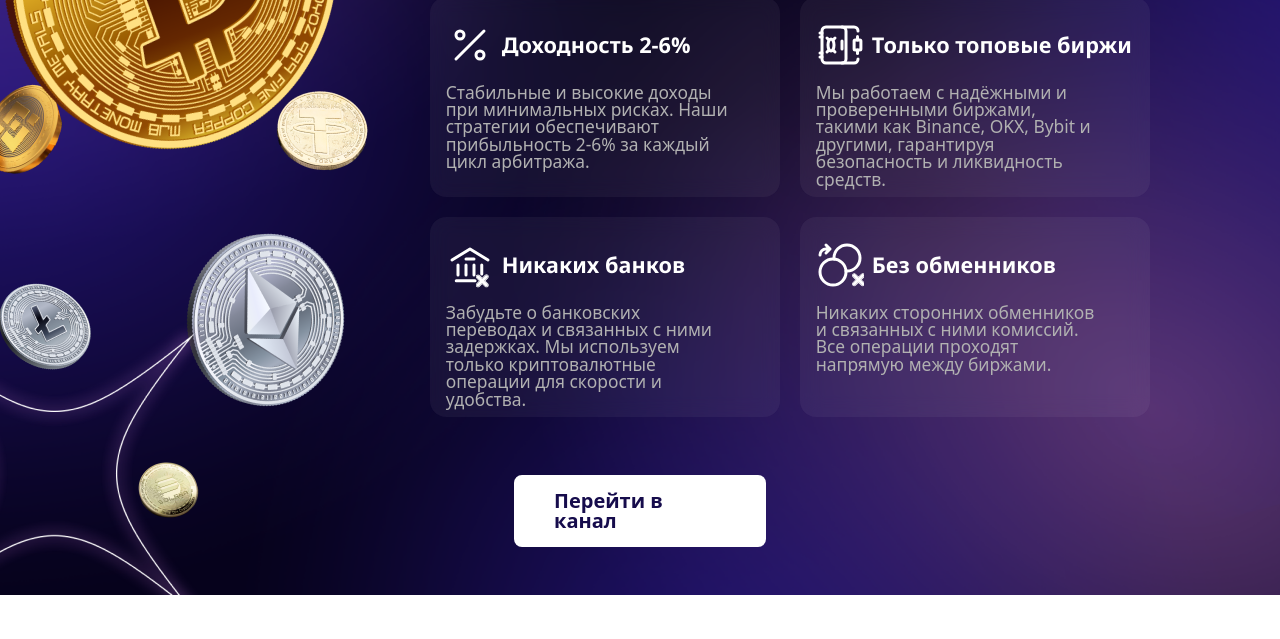
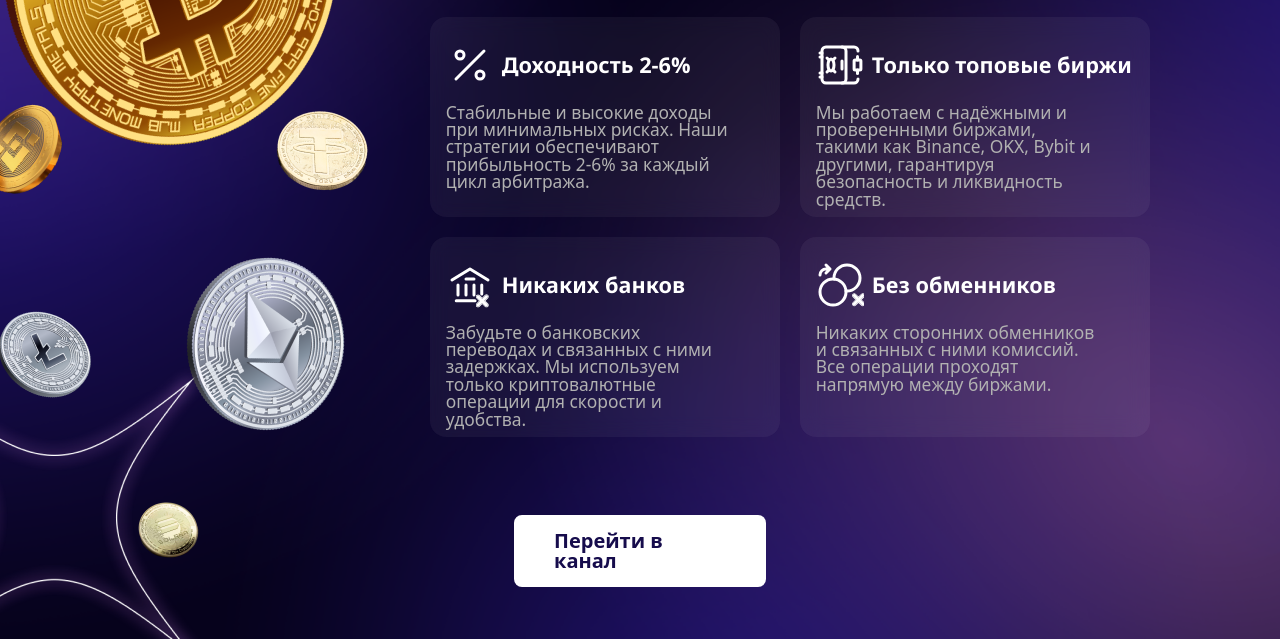
Before and after one commit to stayzer1/p2p, a website: page src/index.html in a window 1280 px wide. Shown: the part 211-850 px from the top of the page. Before the commit the page ends 806 px from the top, so only its background shows below. Drawn offline with nearby package versions, Linux system fonts and the light colour scheme; files that its build step writes are made by us from their sources; a web font is replaced by a local one.

Commit message:
fix height

```diff
--- a/src/scss/_main.scss
+++ b/src/scss/_main.scss
@@ -10,7 +10,7 @@
   max-width: 100%;
   width: 100%;
   margin: 0 auto;
-  height: 806px;
+  height: 850px;
   position: relative;
 }
 section {
@@ -72,7 +72,7 @@ section {
   z-index: 1;
 }
 .main__wrapper {
-    height: 650px;
+    height: 690px;
   display: flex;
   align-items: center;
   justify-content: center;
```
Also changed, not shown: build/css/style.css, build/css/style.min.css.
